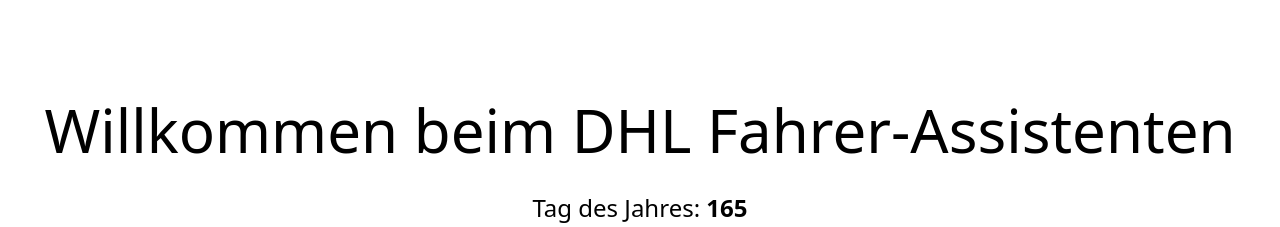
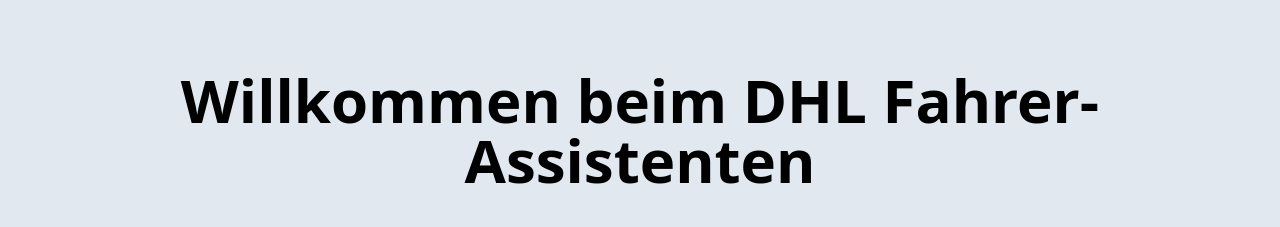
Before and after one commit to Krasimir-Hristov/DHL_Driver_Assistant, a React (Vite) app in the folder frontend/: page / in a window 1280 px wide. Shown: the part 222-449 px from the top of the page. Built offline with nearby package versions, Linux system fonts and the light colour scheme.

Commit message:
Make better UI in Home page

```diff
--- a/frontend/src/pages/Home.tsx
+++ b/frontend/src/pages/Home.tsx
@@ -6,8 +6,10 @@
 const Home: React.FC = () => {
   const { t } = useTranslation();
   return (
-    <div className='flex flex-col items-center justify-center min-h-screen text-center px-4 pt-12 md:pt-0 '>
-      <h1 className='text-4xl md:text-4xl lg:text-6xl mb-8'>{t('welcome')}</h1>
+    <div className='flex flex-col items-center justify-center min-h-screen text-center px-4 pt-12 md:pt-0 bg-slate-200'>
+      <h1 className='text-3xl md:text-4xl lg:text-6xl mb-8 font-bold'>
+        {t('welcome')}
+      </h1>
       <DayOfYear />
       <CurrentDate />
     </div>
```
Also changed, not shown: 1 other file (tests, documents, lock files or other folders).
